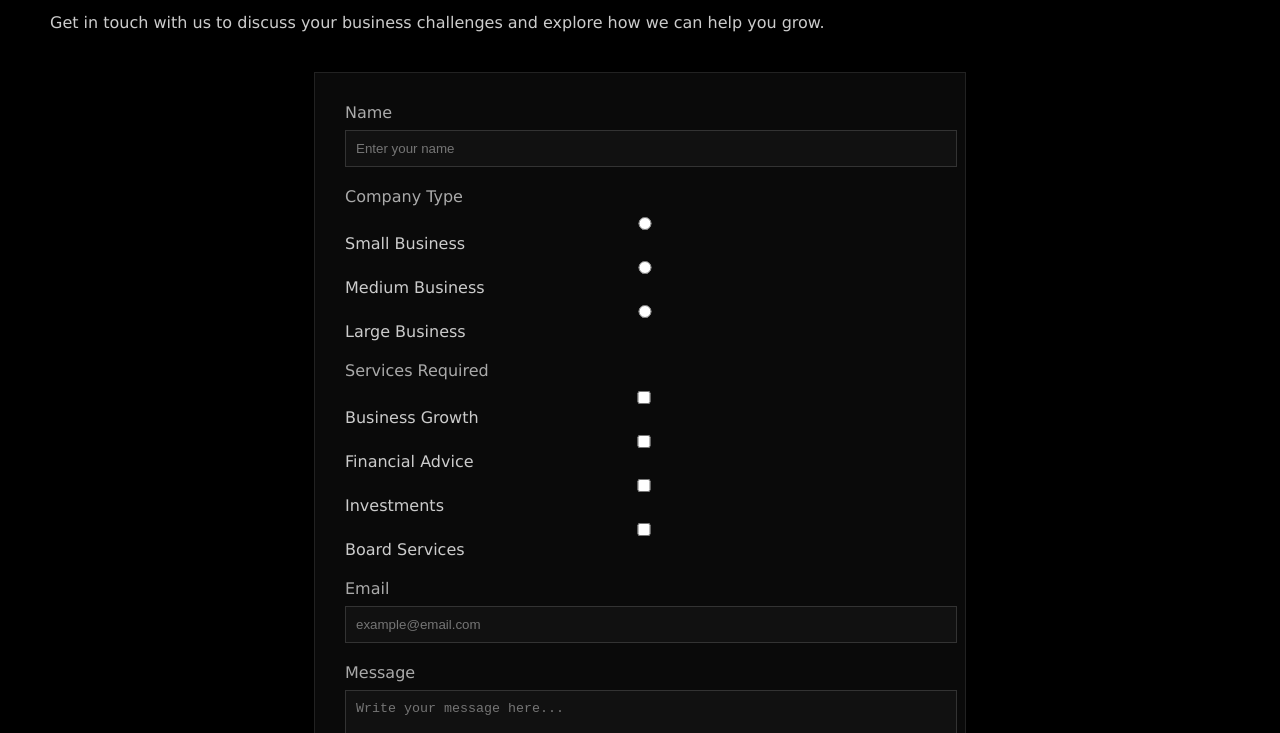
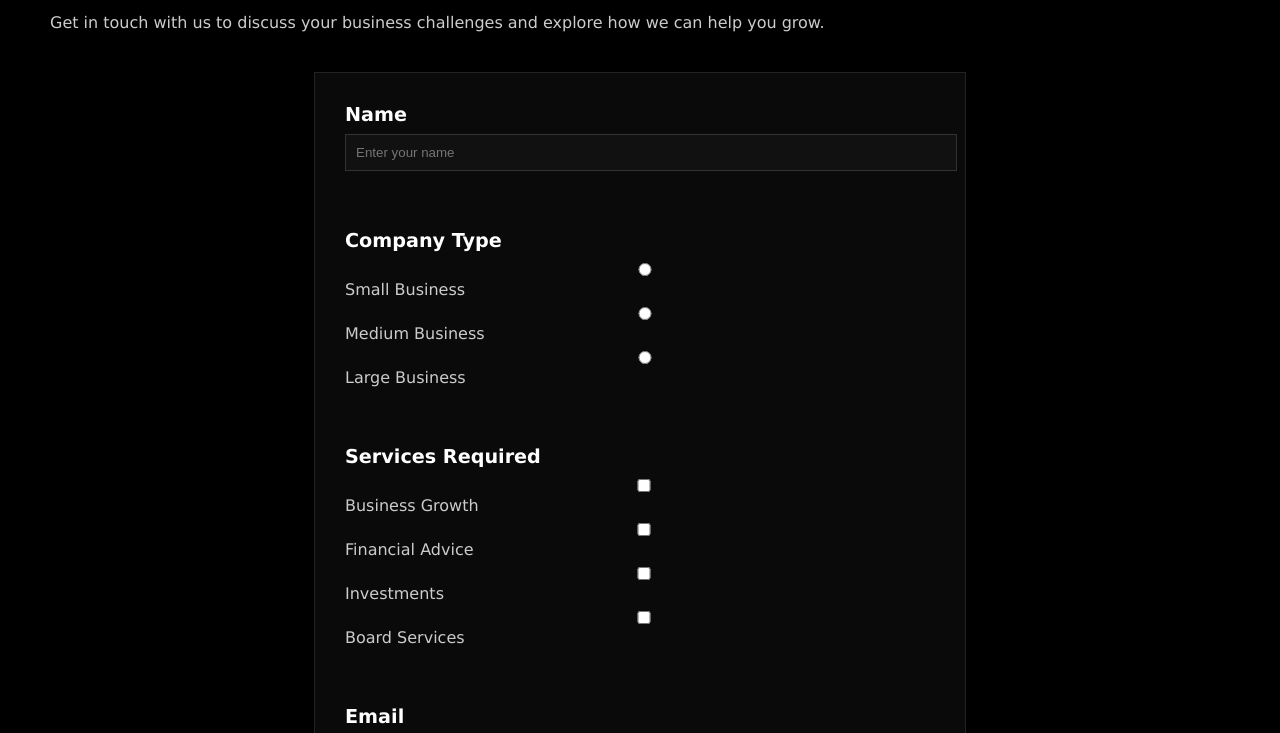
Before and after one commit to AashikaVinod/Axis---Business-Consulting-Website, a plain HTML site: page contact.html in a window 1280 px wide. Shown: the part 203-936 px from the top of the page. Drawn offline with Linux system fonts and the light colour scheme.

Commit message:
Update contact.html

```diff
--- a/contact.html
+++ b/contact.html
@@ -35,21 +35,21 @@
     <form>
 
         <div class="form-group">
-            <label>Name</label>
+            <label style="font-size: larger; color: white;"><strong>Name</strong></label>
             <input type="text" placeholder="Enter your name" required>
         </div>
-
+        <br><br>
         <div class="form-group">
-            <label>Company Type</label>
+            <label style="font-size: larger; color: white;"><strong>Company Type</strong></label>
             <div class="options">
                 <label><input type="radio" name="type"> Small Business</label>
                 <label><input type="radio" name="type"> Medium Business</label>
                 <label><input type="radio" name="type"> Large Business</label>
             </div>
         </div>
-
+        <br><br>
         <div class="form-group">
-            <label>Services Required</label>
+            <label style="font-size: larger; color: white;"><strong>Services Required</strong></label>
             <div class="options">
                 <label><input type="checkbox"> Business Growth</label>
                 <label><input type="checkbox"> Financial Advice</label>
@@ -57,14 +57,14 @@
                 <label><input type="checkbox"> Board Services</label>
             </div>
         </div>
-
+        <br><br>
         <div class="form-group">
-            <label>Email</label>
+            <label style="font-size: larger; color: white;"><strong>Email</strong></label>
             <input type="email" placeholder="example@email.com" required>
         </div>
-
+        <br><br>
         <div class="form-group">
-            <label>Message</label>
+            <label style="font-size: larger; color: white;"><strong>Message</strong></label>
             <textarea rows="5" placeholder="Write your message here..."></textarea>
         </div>
 
```
